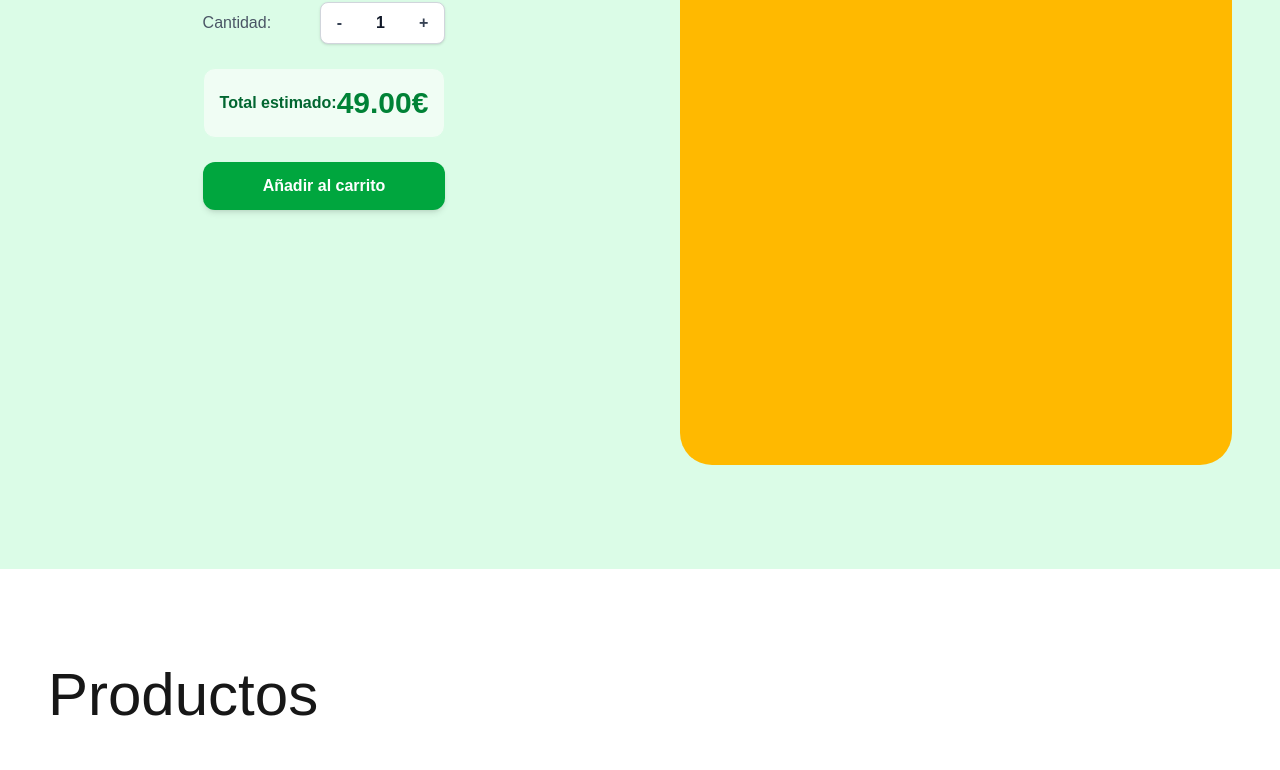
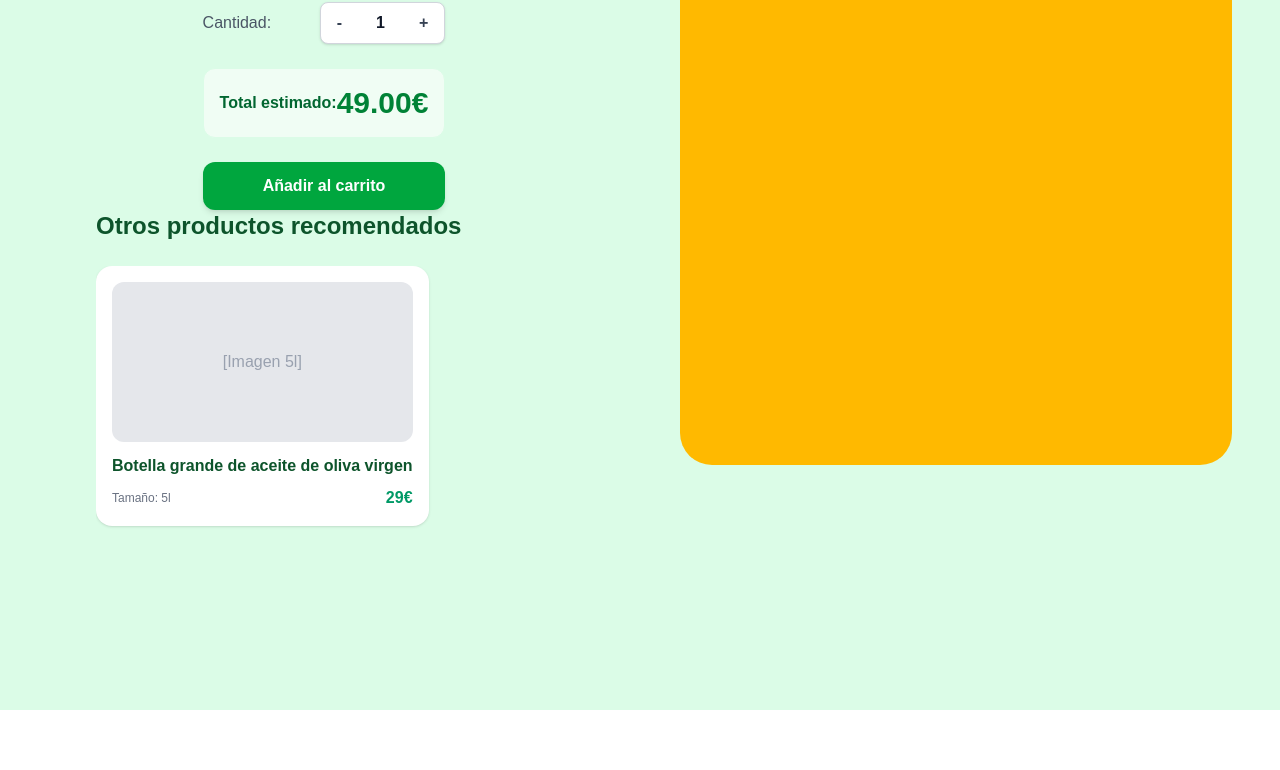
Before and after one commit to JaumeEsquerdo/oli-de-la-torre, a Next.js app in the folder oli-maleno/: page /producto/botella-2l in a window 1280 px wide. Shown: the part 559-1329 px from the top of the page. Built offline with nearby package versions, Linux system fonts and the light colour scheme.

Commit message:
añadir seccion productos recomendados

```diff
--- a/oli-maleno/app/producto/[id]/page.tsx
+++ b/oli-maleno/app/producto/[id]/page.tsx
@@ -2,7 +2,7 @@
 import { Footer } from "@/app/components/Footer";
 import { Header } from "@/app/components/Header";
 import SelectorCantidadPrecio from "@/app/components/SelectorCantidadPrecio";
-import { ul } from "framer-motion/client";
+import Link from "next/link";
 import { Leaf, Heart, Container, GlassWater, LucideIcon } from 'lucide-react';
 import Image from "next/image";
 
@@ -32,12 +32,6 @@ const misIconos: Record<string, LucideIcon> = {
     GlassWater: GlassWater
 };
 
-// 1. función para simular que buscas los datos de ese producto específico
-async function obtenerDetalleProducto(id: string): Promise<Producto | null> {
-    // simulación:
-    // const res = await fetch(`https://api.ejemplo.com/productos/${id}`)
-    // return res.json()
-
 const baseDeDatos: Record<string, Producto> = {
     'botella-5l': {
         id: '1', titulo: 'Botella grande de aceite de oliva virgen', subtitulo: '5l', precio: '29€', logos: [
@@ -55,21 +49,31 @@ async function obtenerDetalleProducto(id: string): Promise<Producto | null> {
     },
 };
 
+//  Función para buscar el producto por su ID (la ruta ej: 'botella-5l')
+async function obtenerDetalleProducto(id: string): Promise<Producto | null> {
     return baseDeDatos[id] || null;
 }
 
-// 2. El componente de la página
+//  Función para traer los recomendados mapeando las llaves del objeto
+async function obtenerProductosRecomendados(urlActual: string) {
+    // Convertimos el objeto en un array de parejas [slug, producto] y filtramos el actual
+    return Object.entries(baseDeDatos)
+        .filter(([slug]) => slug !== urlActual)
+        .map(([slug, producto]) => ({ ...producto, slug })); // Le inyectamos el slug para el Link
+}
+
+//  El componente de la página
 export default async function DetalleProductoPage({ params }: PaginaProps) {
-    // Desestructuramos el "id" que viene directamente de la URL
     const { id } = await params;
 
-    // Buscamos los datos de ese producto concreto
+    // Buscamos el producto actual y sus recomendados
     const producto = await obtenerDetalleProducto(id);
+    const recomendados = await obtenerProductosRecomendados(id);
 
-    // Si el usuario escribe una URL que no existe
     if (!producto) {
         return <div className="p-8 font-bold">Lo sentimos, ese producto no existe.</div>;
     }
+
 
     // Si existe la búsqueda
     return (
@@ -112,6 +116,35 @@ export default async function DetalleProductoPage({ params }: PaginaProps) {
                         <div>
                             <SelectorCantidadPrecio producto={producto} />
                         </div>
+
+                        {/* ================= SECCIÓN MINI SLIDE DE RECOMENDADOS ================= */}
+                        {recomendados.length > 0 && (
+                            <div className="w-full px-8 md:px-12 pb-16">
+                                <h3 className="text-2xl font-bold text-green-900 mb-6">Otros productos recomendados</h3>
+
+                                {/* Contenedor con scroll horizontal nativo y suave */}
+                                <div className="flex gap-6 overflow-x-auto pb-4 snap-x">
+                                    {recomendados.map((item) => (
+                                        <Link
+                                            href={`/producto/${item.slug}`} // Modifica "/tu-ruta-de-productos/" por como tengas tus carpetas
+                                            key={item.id}
+                                            className="min-w-[260px] md:min-w-[300px] bg-white rounded-2xl p-4 shadow-sm hover:shadow-md transition-all snap-start flex flex-col justify-between"
+                                        >
+                                            <div className="w-full h-40 bg-gray-200 rounded-xl mb-3 flex items-center justify-center text-gray-400">
+                                                <span>[Imagen {item.subtitulo}]</span>
+                                            </div>
+                                            <div>
+                                                <h4 className="font-bold text-green-900 text-md truncate">{item.titulo}</h4>
+                                                <div className="flex justify-between items-center mt-2">
+                                                    <span className="text-xs text-gray-500">Tamaño: {item.subtitulo}</span>
+                                                    <span className="font-bold text-emerald-600">{item.precio}</span>
+                                                </div>
+                                            </div>
+                                        </Link>
+                                    ))}
+                                </div>
+                            </div>
+                        )}
                     </div>
 
                     {/* section right */}
```
Lines whose indentation alone changed are shown as unchanged.
